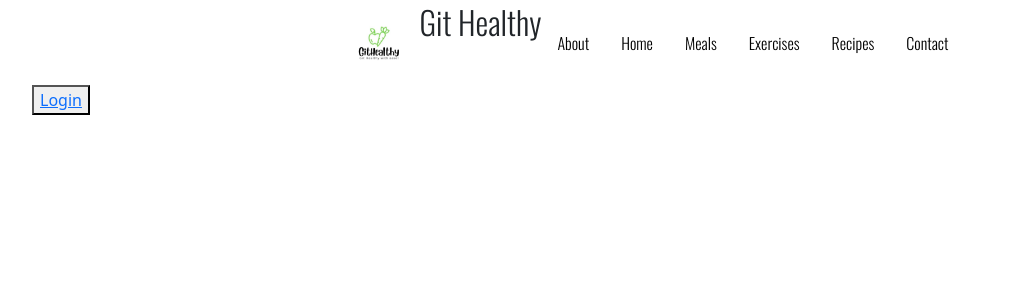
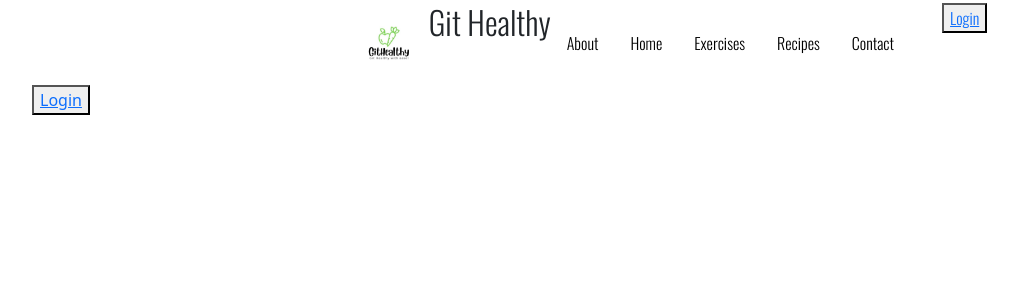
Before and after one commit to KishaMims/Git-Healthy-App-, a React (Create React App) app in the folder client/: page /api/login in a window 1280 px wide. Shown: the top 300 px of the page, without its empty margins (0-1018 px from the left). Built offline with nearby package versions, Linux system fonts and the light colour scheme; no server answers.

Commit message:
hide userview link

```diff
--- a/client/src/components/Navbar/index.js
+++ b/client/src/components/Navbar/index.js
@@ -1,38 +1,83 @@
 import React from "react";
 import { Nav, NavLink, NavMenu } from "./NavBarElements.js";
 import image from './logo.jpg';
+import { useState, useEffect } from "react";
+import Login from "../../pages/login.js";
 
 
+const Navbar = ( props ) => {
 
+const [hidelink, setHideLink] = useState(undefined);
 
+const login = () => {
+  setHideLink(false);
+}
 
+const [user, setUser] = useState(undefined);
 
-const Navbar = () => {
+const loadUser = () => {
+  fetch("/api/login")
+  .then((response) => {
+  if(response.status === 200){
+      return response.json()
+
+  } else {
+    return undefined;
+  }
+  })
+  .then(user =>{
+      setUser(user);
+  })
+};
+
+useEffect(()=>{
+  loadUser();
+}, []);
+
     return (
     <>
     <Nav>
+    <ul>
         <NavMenu>
         <img src={image} alt="logo" height={80} style={{ align: !'left' }} />
         <h2 className="title-tag">Git Healthy</h2>
+        <li>
           <NavLink to="/about" activeStyle>
             About
           </NavLink>
+          </li>
+          <li>
           <NavLink to="/home" activeStyle>
             Home
           </NavLink>
-
+          </li>
+             { user &&
+             <li className="hiddenLink">
                <NavLink to="/api/userview" activeStyle>
                 Meals
                 </NavLink>
-
+                </li>
+                }
+                <li>
                 <NavLink to="/exercise" activeStyle>
                   Exercises
-                </NavLink><NavLink to="/api/recipes" activeStyle>
+                </NavLink>
+                </li>
+                <li>
+                <NavLink to="/api/recipes" activeStyle>
                   Recipes
-                </NavLink><NavLink to="/contact" activeStyle>
+                </NavLink>
+                </li>
+                <li>
+                <NavLink to="/contact" activeStyle>
                   Contact
                 </NavLink>
+                </li>
+                <li>
+                  <Login/>
+                </li>
         </NavMenu>
+        </ul>
     </Nav>
     </>
 )
--- a/client/src/pages/login.js
+++ b/client/src/pages/login.js
@@ -6,27 +6,7 @@ import { useState, useEffect } from 'react';
 
 export default function Login() {
 
-    const [user, setUser] = useState(undefined);
-    // const navigate = useNavigate();
-    // const { email } = useParams();
-
-
-    // const [allusers, setAllUsers] = useState([]);
-
-
-    //     useEffect(() => {
-    //         fetch('http://localhost:3000/api/all/nutrition')
-    //            .then((response) => response.json())
-    //            //.then(response => response.text())
-    //             .then(allusers => {
-    //                 setAllUsers(allusers);
-    //                 console.log(allusers);
-    //             }
-
-    //             )
-
-    //     }, []);
-
+const [user, setUser] = useState(undefined);
 
     const loadUser = () => {
         fetch("/api/login")
@@ -47,18 +27,22 @@ export default function Login() {
         loadUser();
     }, []);
 
-//     const handleOnClick = () => {
-//        fetch(`http://localhost:5000/api/nutrition/${email}`,{
-//        method: 'POST'
-//        }).then(()=> {
-//        navigate('/api/nutrition//meals')
-//       })
-//   };
 
   return (
     <div>
     <div>
-            {!user ? (<ul><button className="login"><a href="http://localhost:3001/login">Login</a></button></ul>) : (<ul>Welcome, {user.email} <button><a href="http://localhost:3001/logout">Logout</a></button></ul>)}
+
+            {!user ? (
+            <ul><button className="login">
+                <a href="http://localhost:3001/login">Login</a>
+                </button>
+                </ul>
+                ) : (
+                <ul>Welcome, {user.given_name}
+        <button><a href="http://localhost:3001/logout">Logout</a>
+        </button>
+        </ul>
+        )}
     </div>
     <div>
         {!user}
```
